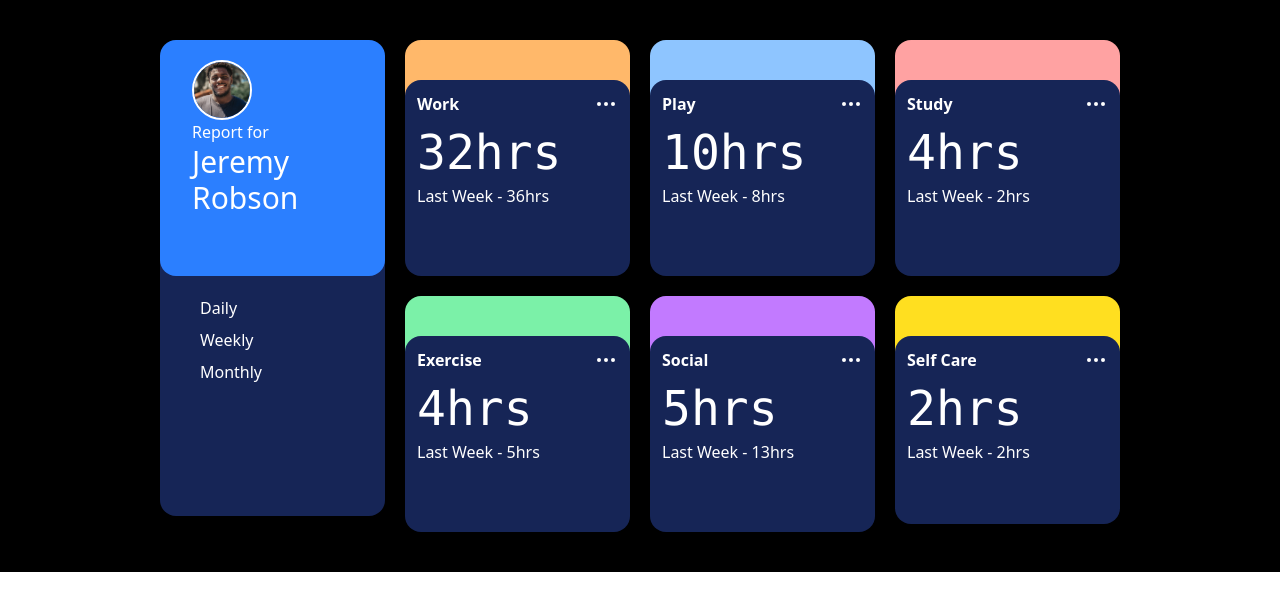
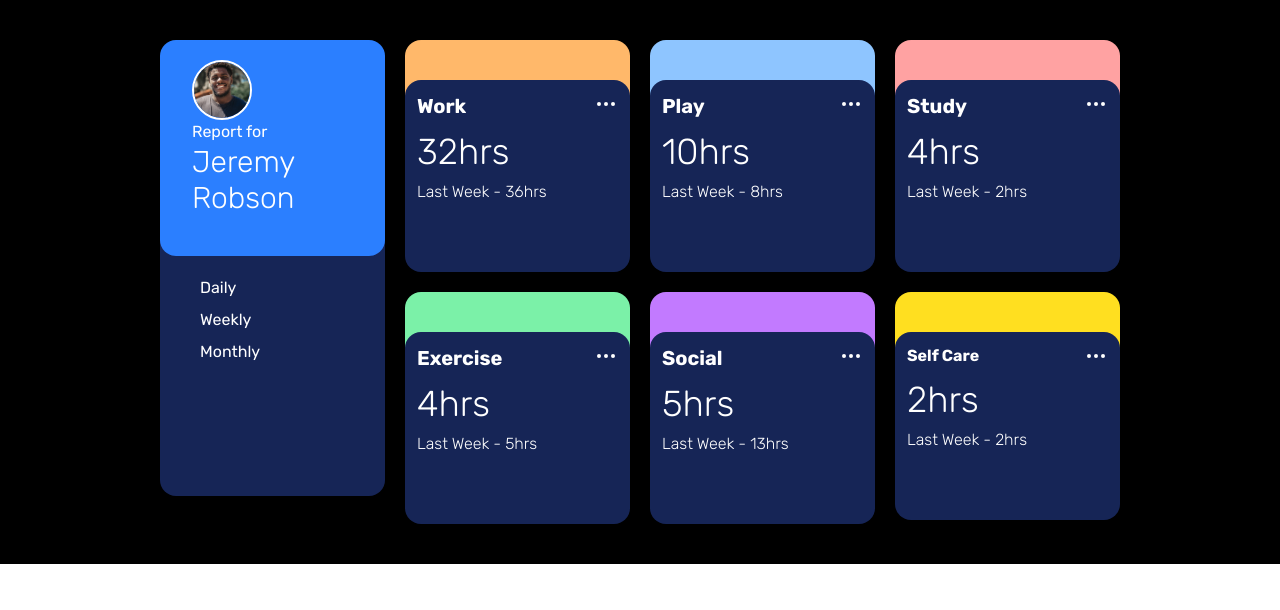
Before and after one commit to TechCrent/Time-Tracking-Dashboard-Tracker-, a website built with Vite: page tracker/index.html in a window 1280 px wide. Built offline with nearby package versions, Linux system fonts and the light colour scheme.

Commit message:
Fixed font style for mobile view

```diff
--- a/tracker/index.html
+++ b/tracker/index.html
@@ -14,7 +14,7 @@
       <!-- SECTION 1 -->
       <section class="row-span-2 mb-10 md:mb-0 md:h-[260px]">
         <div
-          class="relative z-10 -mb-5 flex items-center rounded-2xl bg-blue-500 p-5 px-8 pb-15 md:flex-col md:items-start"
+          class="relative z-10 -mb-5 flex items-center rounded-2xl bg-blue-500 p-5 px-8 pb-10 md:flex-col md:items-start"
         >
           <img
             class="relative h-20 w-20 rounded-full border-2 border-white object-cover md:h-15 md:w-15"
@@ -22,19 +22,19 @@
             alt=""
           />
           <div class="pl-5 md:pl-0">
-            <p class="">Report for</p>
+            <p class="font-rubik">Report for</p>
             <div class="flex gap-2 md:inline">
-              <p class="text-3xl">Jeremy</p>
-              <p class="text-3xl">Robson</p>
+              <p class="font-rubik-light text-3xl">Jeremy</p>
+              <p class="font-rubik-light text-3xl">Robson</p>
             </div>
           </div>
         </div>
         <div
           class="relateive z-0 flex h-full justify-between gap-10 rounded-b-2xl bg-blue-950 p-5 px-10 pt-10 md:flex-col md:justify-normal md:gap-0"
         >
-          <p class="pb-2 text-2xl md:text-base">Daily</p>
-          <p class="pb-2 text-2xl md:text-base">Weekly</p>
-          <p class="text-2xl md:text-base">Monthly</p>
+          <p class="font-rubik pb-2 text-2xl md:text-base">Daily</p>
+          <p class="font-rubik pb-2 text-2xl md:text-base">Weekly</p>
+          <p class="font-rubik text-2xl md:text-base">Monthly</p>
         </div>
       </section>
 
@@ -43,7 +43,7 @@
         <div class="rounded-2xl p-5"></div>
         <div class="h-full rounded-2xl bg-blue-950 p-8 md:p-3">
           <div class="flex justify-between">
-            <p class="pb-3 font-bold">Work</p>
+            <p class="font-rubik-bold pb-3 text-xl">Work</p>
             <svg
               xmlns="http://www.w3.org/2000/svg"
               width="24"
@@ -64,8 +64,10 @@
           <div
             class="flex justify-between md:flex-col md:items-baseline md:justify-normal"
           >
-            <p class="font-mono text-5xl">32hrs</p>
-            <p class="pt-2 pb-4 text-xl md:text-base">Last Week - 36hrs</p>
+            <p class="font-rubik-light text-4xl">32hrs</p>
+            <p class="font-rubik-light pt-2 pb-4 text-xl md:text-base">
+              Last Week - 36hrs
+            </p>
           </div>
         </div>
       </section>
@@ -75,7 +77,7 @@
         <div class="rounded-2xl p-5"></div>
         <div class="h-full rounded-2xl bg-blue-950 p-8 md:p-3">
           <div class="flex justify-between">
-            <p class="pb-3 font-bold">Play</p>
+            <p class="font-rubik-bold pb-3 text-xl">Play</p>
             <svg
               xmlns="http://www.w3.org/2000/svg"
               width="24"
@@ -96,8 +98,10 @@
           <div
             class="flex justify-between md:flex-col md:items-baseline md:justify-normal"
           >
-            <p class="font-mono text-5xl">10hrs</p>
-            <p class="pt-2 pb-4 text-xl md:text-base">Last Week - 8hrs</p>
+            <p class="font-rubik-light text-4xl">10hrs</p>
+            <p class="font-rubik-light pt-2 pb-4 text-xl md:text-base">
+              Last Week - 8hrs
+            </p>
           </div>
         </div>
       </section>
@@ -107,7 +111,7 @@
         <div class="rounded-2xl p-5"></div>
         <div class="h-full rounded-2xl bg-blue-950 p-8 md:p-3">
           <div class="flex justify-between">
-            <p class="pb-3 font-bold">Study</p>
+            <p class="font-rubik-bold pb-3 text-xl">Study</p>
             <svg
               xmlns="http://www.w3.org/2000/svg"
               width="24"
@@ -128,8 +132,10 @@
           <div
             class="flex justify-between md:flex-col md:items-baseline md:justify-normal"
           >
-            <p class="font-mono text-5xl">4hrs</p>
-            <p class="pt-2 pb-4 text-xl md:text-base">Last Week - 2hrs</p>
+            <p class="font-rubik-light text-4xl">4hrs</p>
+            <p class="font-rubik-light pt-2 pb-4 text-xl md:text-base">
+              Last Week - 2hrs
+            </p>
           </div>
         </div>
       </section>
@@ -139,7 +145,7 @@
         <div class="rounded-2xl p-5"></div>
         <div class="h-full rounded-2xl bg-blue-950 p-8 md:p-3">
           <div class="flex justify-between">
-            <p class="pb-3 font-bold">Exercise</p>
+            <p class="font-rubik-bold pb-3 text-xl">Exercise</p>
             <svg
               xmlns="http://www.w3.org/2000/svg"
               width="24"
@@ -160,8 +166,10 @@
           <div
             class="flex justify-between md:flex-col md:items-baseline md:justify-normal"
           >
-            <p class="font-mono text-5xl">4hrs</p>
-            <p class="pt-2 pb-4 text-xl md:text-base">Last Week - 5hrs</p>
+            <p class="font-rubik-light text-4xl">4hrs</p>
+            <p class="font-rubik-light pt-2 pb-4 text-xl md:text-base">
+              Last Week - 5hrs
+            </p>
           </div>
         </div>
       </section>
@@ -171,7 +179,7 @@
         <div class="rounded-2xl p-5"></div>
         <div class="h-full rounded-2xl bg-blue-950 p-8 md:p-3">
           <div class="flex justify-between">
-            <p class="pb-3 font-bold">Social</p>
+            <p class="font-rubik-bold pb-3 text-xl">Social</p>
             <svg
               xmlns="http://www.w3.org/2000/svg"
               width="24"
@@ -192,8 +200,10 @@
           <div
             class="flex justify-between md:flex-col md:items-baseline md:justify-normal"
           >
-            <p class="font-mono text-5xl">5hrs</p>
-            <p class="pt-2 pb-4 text-xl md:text-base">Last Week - 13hrs</p>
+            <p class="font-rubik-light text-4xl">5hrs</p>
+            <p class="font-rubik-light pt-2 pb-4 text-xl md:text-base">
+              Last Week - 13hrs
+            </p>
           </div>
         </div>
       </section>
@@ -203,7 +213,7 @@
         <div class="rounded-2xl p-5"></div>
         <div class="h-full rounded-2xl bg-blue-950 p-8 md:p-3">
           <div class="flex justify-between">
-            <p class="pb-3 font-bold">Self Care</p>
+            <p class="font-rubik-bold pb-3">Self Care</p>
             <svg
               xmlns="http://www.w3.org/2000/svg"
               width="24"
@@ -224,8 +234,10 @@
           <div
             class="flex justify-between md:flex-col md:items-baseline md:justify-normal"
           >
-            <p class="font-mono text-5xl">2hrs</p>
-            <p class="pt-2 pb-4 text-xl md:text-base">Last Week - 2hrs</p>
+            <p class="font-rubik-light text-4xl">2hrs</p>
+            <p class="font-rubik-light pt-2 pb-4 text-xl md:text-base">
+              Last Week - 2hrs
+            </p>
           </div>
         </div>
       </section>
```
